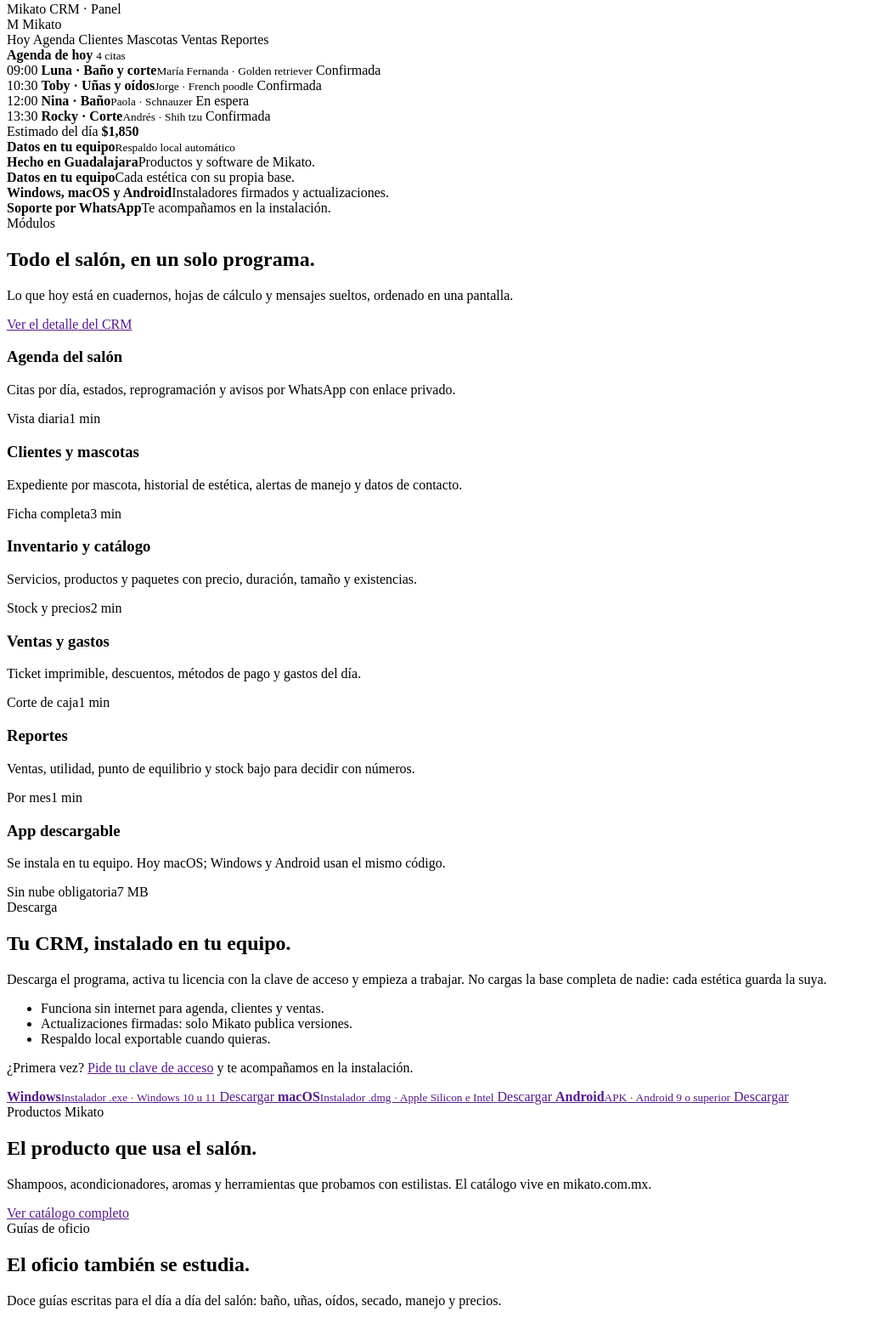
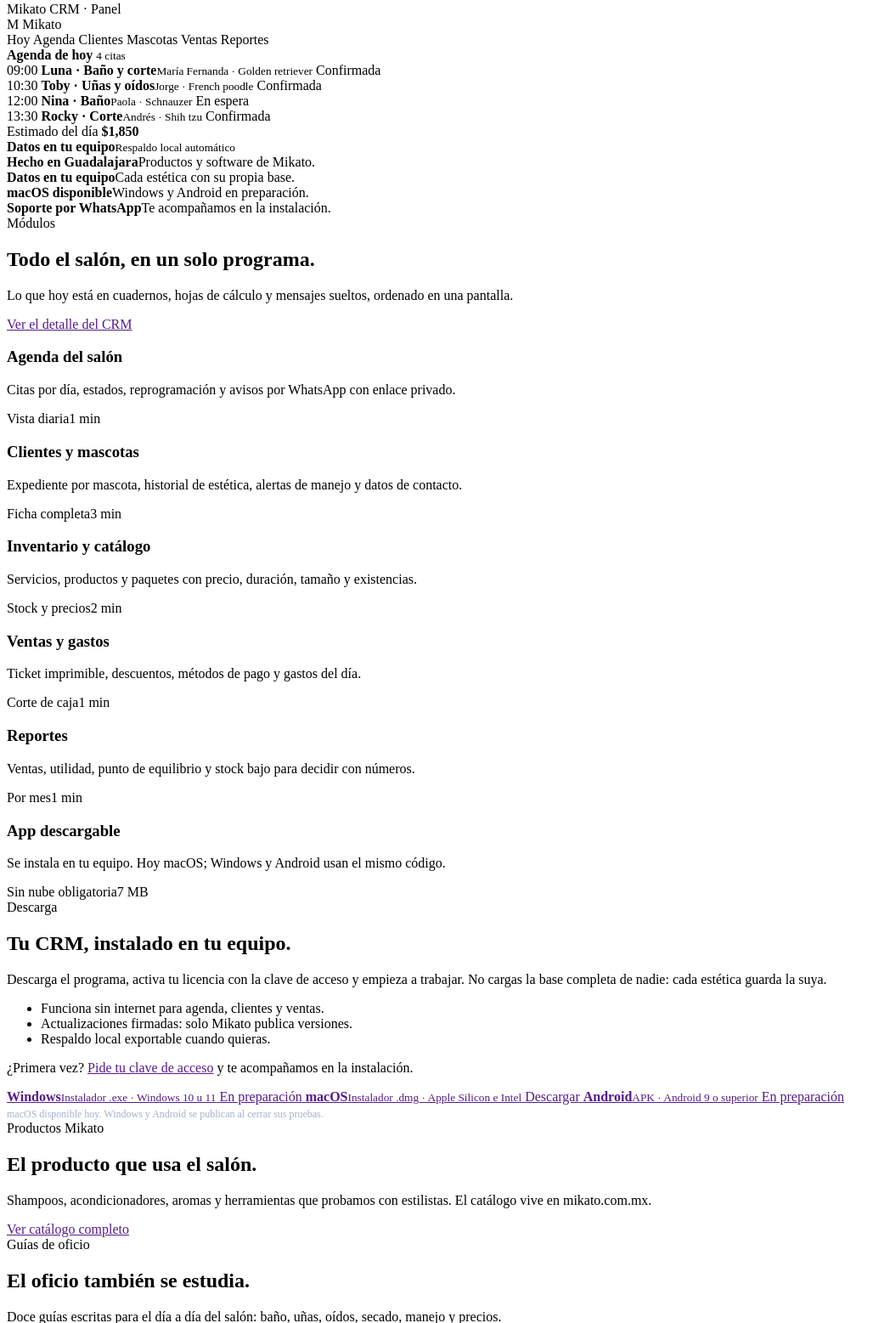
Before and after one commit to Mikato8/New-Est-ticas-Caninas, a PHP site: template views/paginas/home.php in a window 1280 px wide. Shown: the part 247-1804 px from the top of the page at 85% size, without its empty margins (0-1048 px from the left). Run offline with PHP 8.4, Linux system fonts and the light colour scheme; the template is opened without the code that fills it, so the values that code supplies are empty.

Commit message:
Portada: marcar macOS como disponible y el resto en preparación

```diff
--- a/views/paginas/home.php
+++ b/views/paginas/home.php
@@ -119,7 +119,7 @@ $negociosHome = array_slice(array_values(array_filter($negocios, static fn (arra
         <div class="t-confianza">
             <div><?= icono('pin') ?><div><strong>Hecho en Guadalajara</strong><span>Productos y software de Mikato.</span></div></div>
             <div><?= icono('escudo') ?><div><strong>Datos en tu equipo</strong><span>Cada estética con su propia base.</span></div></div>
-            <div><?= icono('descargar') ?><div><strong>Windows, macOS y Android</strong><span>Instaladores firmados y actualizaciones.</span></div></div>
+            <div><?= icono('descargar') ?><div><strong>macOS disponible</strong><span>Windows y Android en preparación.</span></div></div>
             <div><?= icono('whatsapp') ?><div><strong>Soporte por WhatsApp</strong><span>Te acompañamos en la instalación.</span></div></div>
         </div>
     </div>
@@ -194,7 +194,7 @@ $negociosHome = array_slice(array_values(array_filter($negocios, static fn (arra
                 <a class="t-sistema" href="<?= url('/descargar#windows') ?>">
                     <span class="t-sistema__icono"><?= icono('descargar') ?></span>
                     <span class="t-sistema__texto"><strong>Windows</strong><small>Instalador .exe · Windows 10 u 11</small></span>
-                    <span class="t-sistema__flecha">Descargar</span>
+                    <span class="t-sistema__flecha">En preparación</span>
                 </a>
                 <a class="t-sistema" href="<?= url('/descargar#macos') ?>">
                     <span class="t-sistema__icono"><?= icono('descargar') ?></span>
@@ -204,8 +204,9 @@ $negociosHome = array_slice(array_values(array_filter($negocios, static fn (arra
                 <a class="t-sistema" href="<?= url('/descargar#android') ?>">
                     <span class="t-sistema__icono"><?= icono('descargar') ?></span>
                     <span class="t-sistema__texto"><strong>Android</strong><small>APK · Android 9 o superior</small></span>
-                    <span class="t-sistema__flecha">Descargar</span>
+                    <span class="t-sistema__flecha">En preparación</span>
                 </a>
+                <p style="font-size:12px;color:#9fb3cc;margin:4px 0 0;">macOS disponible hoy. Windows y Android se publican al cerrar sus pruebas.</p>
             </div>
         </div>
     </div>
```
